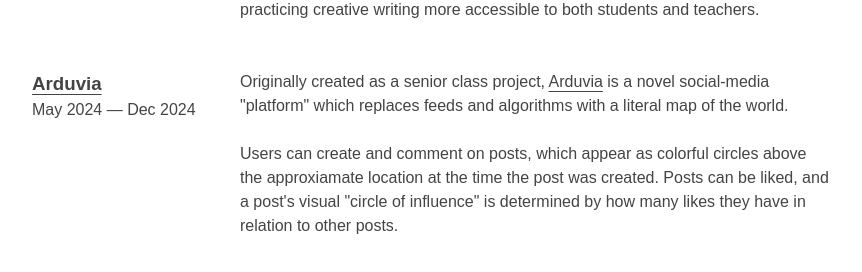
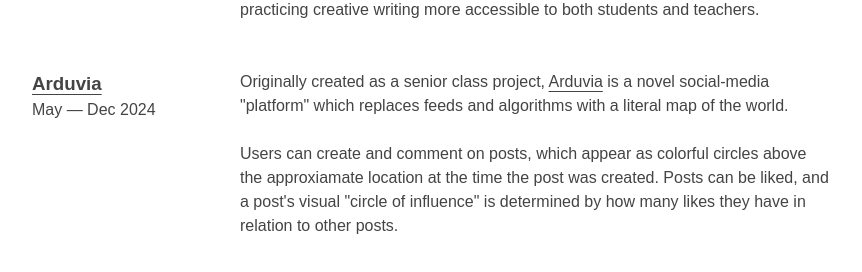
Before and after one commit to sama305/samueland.dev, a Next.js app: page /projects in a window 1280 px wide. Shown: the part 306-578 px from the top of the page, without its empty margins (208-1070 px from the left). Built offline with nearby package versions, Linux system fonts and the light colour scheme.

Commit message:
simplified date for arduvia

```diff
--- a/src/app/(site)/projects/page.tsx
+++ b/src/app/(site)/projects/page.tsx
@@ -23,7 +23,7 @@ export default function Projects() {
       <div className="content" style={{ gap: '0' }}>
         <div style={{ width: '13rem' }}>
           <h3><a style={{ fontWeight: 'bold'}} className="social" href="https://arduvia.com">Arduvia</a></h3>
-          May 2024 &mdash; Dec 2024
+          May &mdash; Dec 2024
         </div>
         <div className="right">
           <p>
```
